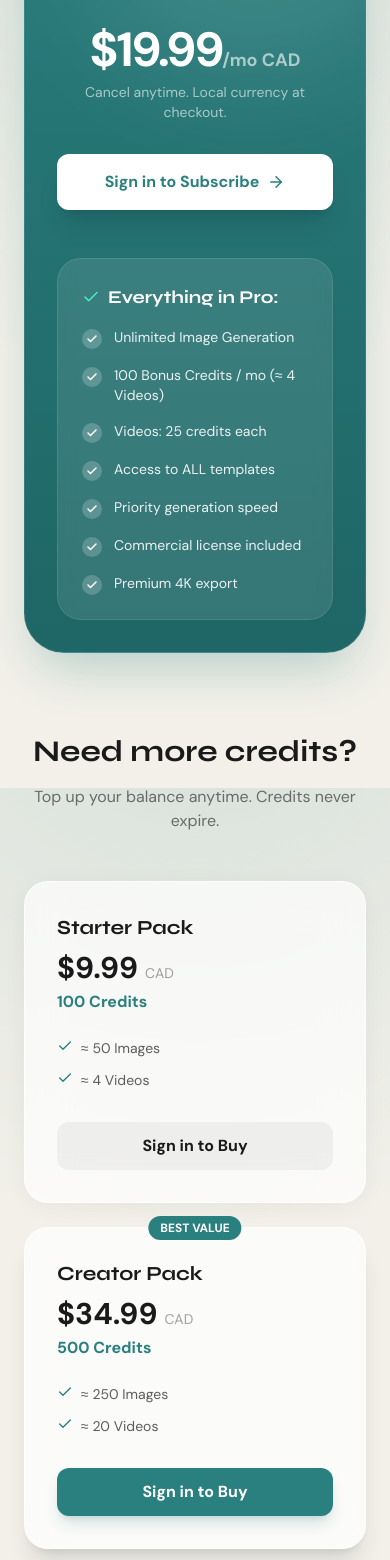
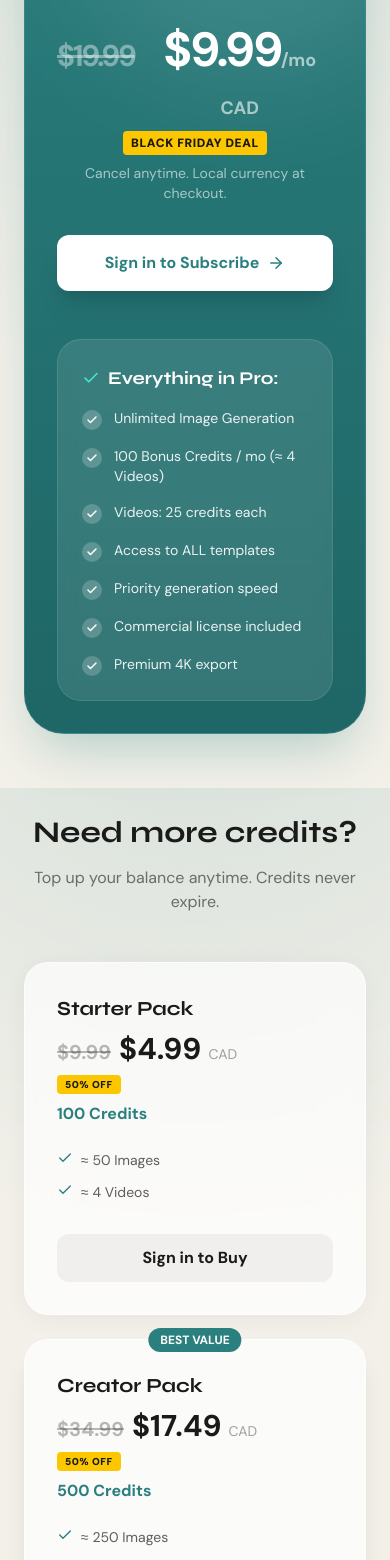
Before and after one commit to fran6will/mockups, a Next.js app: page /pricing in a window 390 px wide. Shown: the part 900-2460 px from the top of the page. Built offline with nearby package versions, Linux system fonts and the light colour scheme; no server answers.

Commit message:
feat: Implement Black Friday Sale (BF2025)

```diff
--- a/package.json
+++ b/package.json
@@ -20,7 +20,8 @@
     "next": "16.0.3",
     "react": "19.2.0",
     "react-dom": "19.2.0",
-    "react-dropzone": "^14.3.8"
+    "react-dropzone": "^14.3.8",
+    "sonner": "^2.0.7"
   },
   "devDependencies": {
     "@tailwindcss/postcss": "^4",
--- a/src/app/layout.tsx
+++ b/src/app/layout.tsx
@@ -6,6 +6,8 @@ import GoogleAds from "@/components/analytics/GoogleAds";
 import CookieBanner from "@/components/ui/CookieBanner";
 import "./globals.css";
 
+import { Toaster } from 'sonner';
+import BlackFridayBanner from '@/components/ui/BlackFridayBanner';
 import Footer from "@/components/ui/Footer";
 
 const fontHeading = Syne({
@@ -57,11 +59,10 @@ export default function RootLayout({
 }>) {
   return (
     <html lang="en">
-      <body
-        className={`${fontHeading.variable} ${fontBody.variable} font-sans antialiased`}
-      >
+      <body className={`${fontHeading.variable} ${fontBody.variable} font-sans antialiased bg-cream text-ink`}>
+        <BlackFridayBanner />
         {children}
-        <Footer />
+        <Toaster position="bottom-right" />
         <GoogleAnalytics gaId={process.env.NEXT_PUBLIC_GOOGLE_ANALYTICS_ID || "G-9SFRSNL1KC"} />
         <GoogleAds />
         <MetaPixel />
--- a/src/app/pricing/page.tsx
+++ b/src/app/pricing/page.tsx
@@ -19,8 +19,13 @@ export default function PricingPage() {
     const getCheckoutUrl = (baseUrl: string, price?: number) => {
         if (!baseUrl) return '#';
         let url = baseUrl;
+
+        // Add discount code
+        const separator = url.includes('?') ? '&' : '?';
+        url += `${separator}checkout[discount_code]=BF2025`;
+
         if (userId) {
-            url += `?checkout[custom][user_id]=${userId}`;
+            url += `&checkout[custom][user_id]=${userId}`;
         }
 
         // Construct redirect URL with success flags for the Pixel
@@ -31,8 +36,7 @@ export default function PricingPage() {
         }
 
         const redirectUrl = encodeURIComponent(redirectPath);
-        const separator = url.includes('?') ? '&' : '?';
-        url += `${separator}checkout[redirect_url]=${redirectUrl}`;
+        url += `&checkout[redirect_url]=${redirectUrl}`;
         return url;
     };
 
@@ -88,8 +92,12 @@ export default function PricingPage() {
                                 <p className="text-white/80 text-lg mb-8">
                                     The ultimate toolkit for professional creators. Unlimited possibilities.
                                 </p>
-                                <div className="text-5xl font-bold mb-2 tracking-tighter">
-                                    $19.99<span className="text-lg text-white/60 font-bold tracking-normal">/mo CAD</span>
+                                <div className="text-5xl font-bold mb-2 tracking-tighter flex items-baseline gap-3">
+                                    <span className="text-white/40 line-through text-3xl">$19.99</span>
+                                    <span>$9.99<span className="text-lg text-white/60 font-bold tracking-normal">/mo CAD</span></span>
+                                </div>
+                                <div className="bg-yellow-400 text-ink text-xs font-black px-2 py-1 rounded inline-block mb-2 uppercase tracking-wider">
+                                    Black Friday Deal
                                 </div>
                                 <p className="text-white/60 text-sm mb-8">Cancel anytime. Local currency at checkout.</p>
 
@@ -165,7 +173,13 @@ export default function PricingPage() {
                         {/* Starter Pack */}
                         <div className="glass rounded-3xl p-8 border border-teal/10 hover:-translate-y-1 transition-transform duration-300">
                             <h3 className="text-xl font-bold text-ink mb-2">Starter Pack</h3>
-                            <div className="text-3xl font-bold text-ink mb-1">$9.99 <span className="text-sm text-ink/40 font-normal">CAD</span></div>
+                            <div className="text-3xl font-bold text-ink mb-1 flex items-baseline gap-2">
+                                <span className="text-ink/30 line-through text-xl">$9.99</span>
+                                <span>$4.99 <span className="text-sm text-ink/40 font-normal">CAD</span></span>
+                            </div>
+                            <div className="bg-yellow-400 text-ink text-[10px] font-black px-2 py-0.5 rounded inline-block mb-2 uppercase tracking-wider">
+                                50% OFF
+                            </div>
                             <div className="text-teal font-bold mb-6">100 Credits</div>
                             <ul className="space-y-3 text-sm text-ink/70 mb-8">
                                 <li className="flex gap-2"><Check size={16} className="text-teal" /> ≈ 50 Images</li>
@@ -210,7 +224,13 @@ export default function PricingPage() {
                                 BEST VALUE
                             </div>
                             <h3 className="text-xl font-bold text-ink mb-2">Creator Pack</h3>
-                            <div className="text-3xl font-bold text-ink mb-1">$34.99 <span className="text-sm text-ink/40 font-normal">CAD</span></div>
+                            <div className="text-3xl font-bold text-ink mb-1 flex items-baseline gap-2">
+                                <span className="text-ink/30 line-through text-xl">$34.99</span>
+                                <span>$17.49 <span className="text-sm text-ink/40 font-normal">CAD</span></span>
+                            </div>
+                            <div className="bg-yellow-400 text-ink text-[10px] font-black px-2 py-0.5 rounded inline-block mb-2 uppercase tracking-wider">
+                                50% OFF
+                            </div>
                             <div className="text-teal font-bold mb-6">500 Credits</div>
                             <ul className="space-y-3 text-sm text-ink/70 mb-8">
                                 <li className="flex gap-2"><Check size={16} className="text-teal" /> ≈ 250 Images</li>
@@ -252,7 +272,13 @@ export default function PricingPage() {
                         {/* Agency Pack */}
                         <div className="glass rounded-3xl p-8 border border-teal/10 hover:-translate-y-1 transition-transform duration-300">
                             <h3 className="text-xl font-bold text-ink mb-2">Agency Pack</h3>
-                            <div className="text-3xl font-bold text-ink mb-1">$59.99 <span className="text-sm text-ink/40 font-normal">CAD</span></div>
+                            <div className="text-3xl font-bold text-ink mb-1 flex items-baseline gap-2">
+                                <span className="text-ink/30 line-through text-xl">$59.99</span>
+                                <span>$29.99 <span className="text-sm text-ink/40 font-normal">CAD</span></span>
+                            </div>
+                            <div className="bg-yellow-400 text-ink text-[10px] font-black px-2 py-0.5 rounded inline-block mb-2 uppercase tracking-wider">
+                                50% OFF
+                            </div>
                             <div className="text-teal font-bold mb-6">1000 Credits</div>
                             <ul className="space-y-3 text-sm text-ink/70 mb-8">
                                 <li className="flex gap-2"><Check size={16} className="text-teal" /> ≈ 500 Images</li>
--- /dev/null
+++ b/src/components/ui/BlackFridayBanner.tsx
@@ -0,0 +1,84 @@
+'use client';
+
+import { useState, useEffect } from 'react';
+import { Timer, Sparkles, X } from 'lucide-react';
+
+export default function BlackFridayBanner() {
+    const [isVisible, setIsVisible] = useState(true);
+    const [timeLeft, setTimeLeft] = useState({ days: 0, hours: 0, minutes: 0, seconds: 0 });
+
+    useEffect(() => {
+        // Target: Cyber Monday (Dec 2nd, 2024 at midnight) or just 3 days from now for demo
+        // Let's set it to a fixed date for the "Black Friday" feel
+        const targetDate = new Date('2024-12-03T00:00:00').getTime();
+
+        const interval = setInterval(() => {
+            const now = new Date().getTime();
+            const distance = targetDate - now;
+
+            if (distance < 0) {
+                clearInterval(interval);
+                setIsVisible(false);
+                return;
+            }
+
+            setTimeLeft({
+                days: Math.floor(distance / (1000 * 60 * 60 * 24)),
+                hours: Math.floor((distance % (1000 * 60 * 60 * 24)) / (1000 * 60 * 60)),
+                minutes: Math.floor((distance % (1000 * 60 * 60)) / (1000 * 60)),
+                seconds: Math.floor((distance % (1000 * 60)) / 1000)
+            });
+        }, 1000);
+
+        return () => clearInterval(interval);
+    }, []);
+
+    if (!isVisible) return null;
+
+    return (
+        <div className="bg-ink text-cream relative overflow-hidden">
+            {/* Animated Background Gradient */}
+            <div className="absolute inset-0 bg-gradient-to-r from-purple-900 via-ink to-teal-900 animate-gradient-x opacity-50"></div>
+
+            <div className="max-w-7xl mx-auto px-4 py-3 relative z-10 flex flex-col sm:flex-row items-center justify-center gap-4 sm:gap-8 text-center sm:text-left">
+
+                <div className="flex items-center gap-2 animate-pulse">
+                    <Sparkles className="text-yellow-400" size={20} fill="currentColor" />
+                    <span className="font-black text-yellow-400 tracking-widest uppercase text-sm sm:text-base">Black Friday Sale</span>
+                </div>
+
+                <div className="flex items-center gap-2">
+                    <span className="text-2xl sm:text-3xl font-black text-white tracking-tighter">50% OFF</span>
+                    <span className="text-white/60 text-xs sm:text-sm font-bold uppercase tracking-wider">Everything</span>
+                </div>
+
+                <div className="hidden sm:flex items-center gap-4 bg-white/10 px-4 py-1.5 rounded-full border border-white/10">
+                    <div className="text-center">
+                        <span className="block text-xs font-bold text-white/40 uppercase">Ends in</span>
+                    </div>
+                    <div className="flex gap-2 font-mono font-bold text-white">
+                        <span>{String(timeLeft.days).padStart(2, '0')}d</span>
+                        <span>:</span>
+                        <span>{String(timeLeft.hours).padStart(2, '0')}h</span>
+                        <span>:</span>
+                        <span>{String(timeLeft.minutes).padStart(2, '0')}m</span>
+                        <span>:</span>
+                        <span>{String(timeLeft.seconds).padStart(2, '0')}s</span>
+                    </div>
+                </div>
+
+                <div className="flex items-center gap-2">
+                    <span className="text-xs font-bold text-white/60 uppercase">Use Code:</span>
+                    <span className="bg-white text-ink font-black px-2 py-1 rounded text-sm select-all cursor-pointer hover:bg-yellow-400 transition-colors">BF2025</span>
+                </div>
+
+                <button
+                    onClick={() => setIsVisible(false)}
+                    className="absolute right-2 top-1/2 -translate-y-1/2 p-1 text-white/40 hover:text-white transition-colors sm:hidden"
+                >
+                    <X size={16} />
+                </button>
+            </div>
+        </div>
+    );
+}
```
Also changed, not shown: 1 other file (tests, documents, lock files or other folders).
